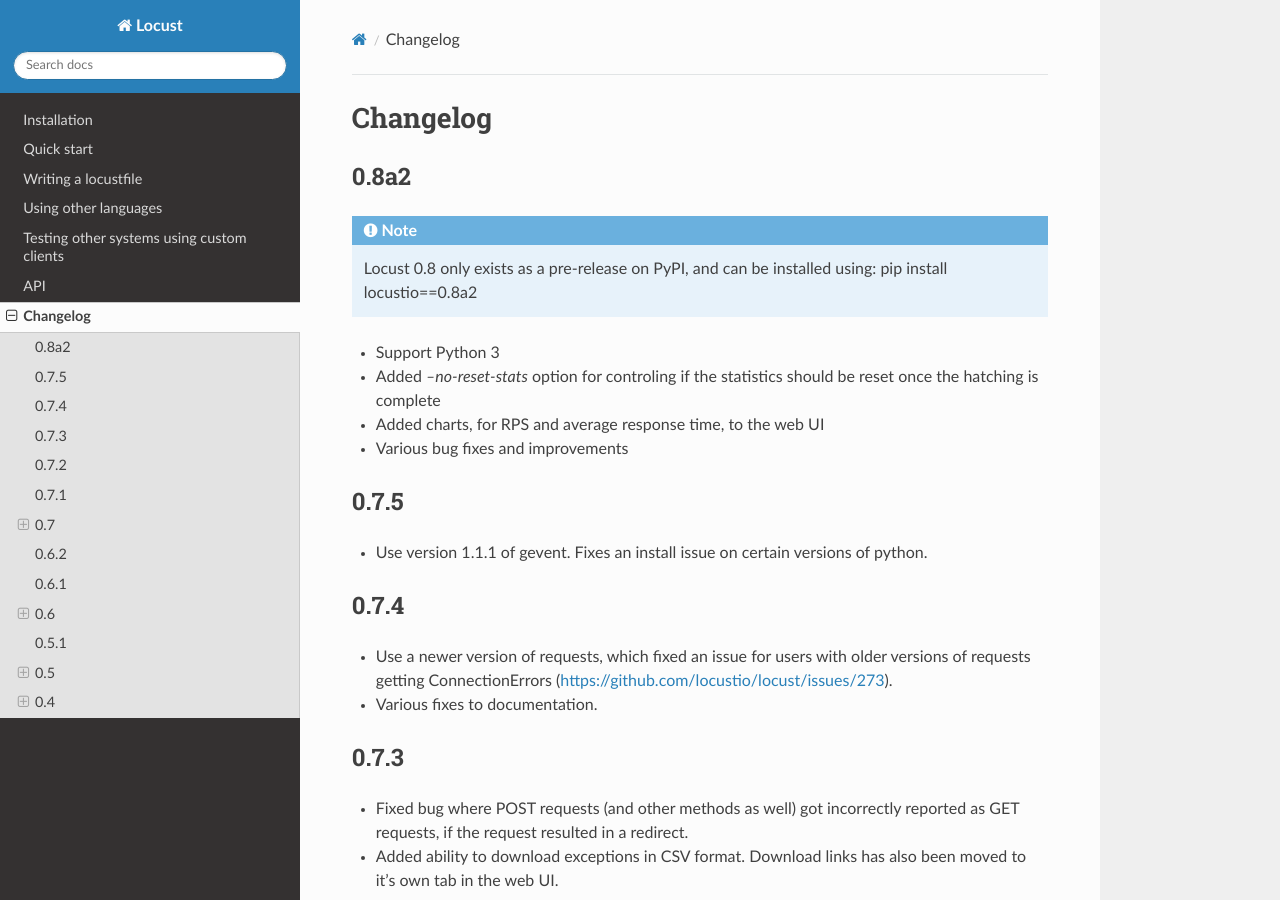
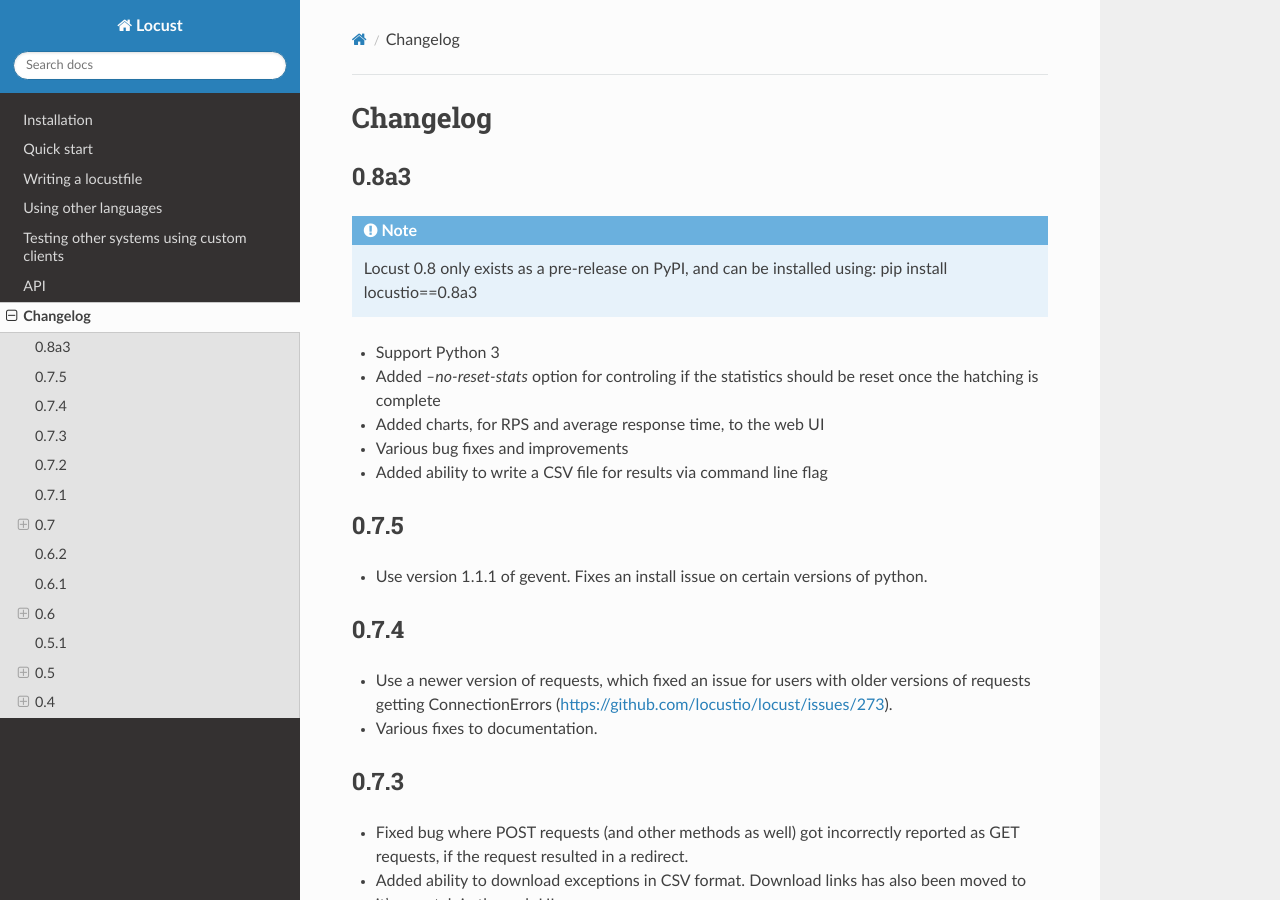
Before and after one commit to locustio/locust, a Sphinx documentation site: the page built from docs/changelog.rst, in a window 1280 px wide and 900 px high. Built offline with Sphinx 7.4.7 and the Read the Docs theme 2.0.0, drawn with Linux system fonts in a browser that asks for light colours; pages that are not in the unit, such as notebooks, are missing from menus.

Commit message:
Bump version to 0.8a3 for another pre-release candidate

```diff
--- a/docs/changelog.rst
+++ b/docs/changelog.rst
@@ -2,12 +2,12 @@
 Changelog
 ##########
 
-0.8a2
+0.8a3
 =====
 
 .. note::
 
-   Locust 0.8 only exists as a pre-release on PyPI, and can be installed using: pip install locustio==0.8a2
+   Locust 0.8 only exists as a pre-release on PyPI, and can be installed using: pip install locustio==0.8a3
 
 
 * Support Python 3
@@ -15,6 +15,7 @@
   the hatching is complete
 * Added charts, for RPS and average response time, to the web UI
 * Various bug fixes and improvements
+* Added ability to write a CSV file for results via command line flag
 
 
 0.7.5
--- a/locust/__init__.py
+++ b/locust/__init__.py
@@ -1,4 +1,4 @@
 from .core import HttpLocust, Locust, TaskSet, task
 from .exception import InterruptTaskSet, ResponseError, RescheduleTaskImmediately
 
-__version__ = "0.8a2"
+__version__ = "0.8a3"
```
